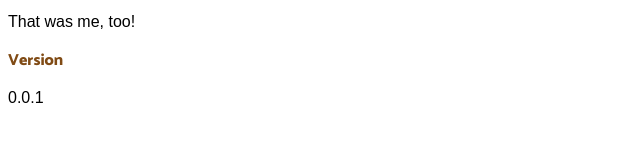
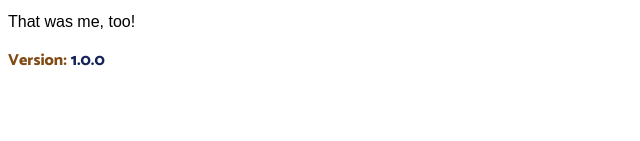
Before and after one commit to rashanjibowu/bellcurve, an Electron app: page about.html in a window 850 px wide. Shown: the part 349-490 px from the top of the page, 0-640 px from the left. Drawn offline with Linux system fonts and the light colour scheme; a web font is replaced by a local one.

Commit message:
Update app version

```diff
--- a/about.html
+++ b/about.html
@@ -20,7 +20,6 @@
     <h5>Data Analytics</h5>
     <p>That was me, too!</p>
 
-    <h4>Version</h4>
-    <p>0.0.1</p>
+    <h4>Version: <span>1.0.0</span></h4>
 </body>
 </html>
```
